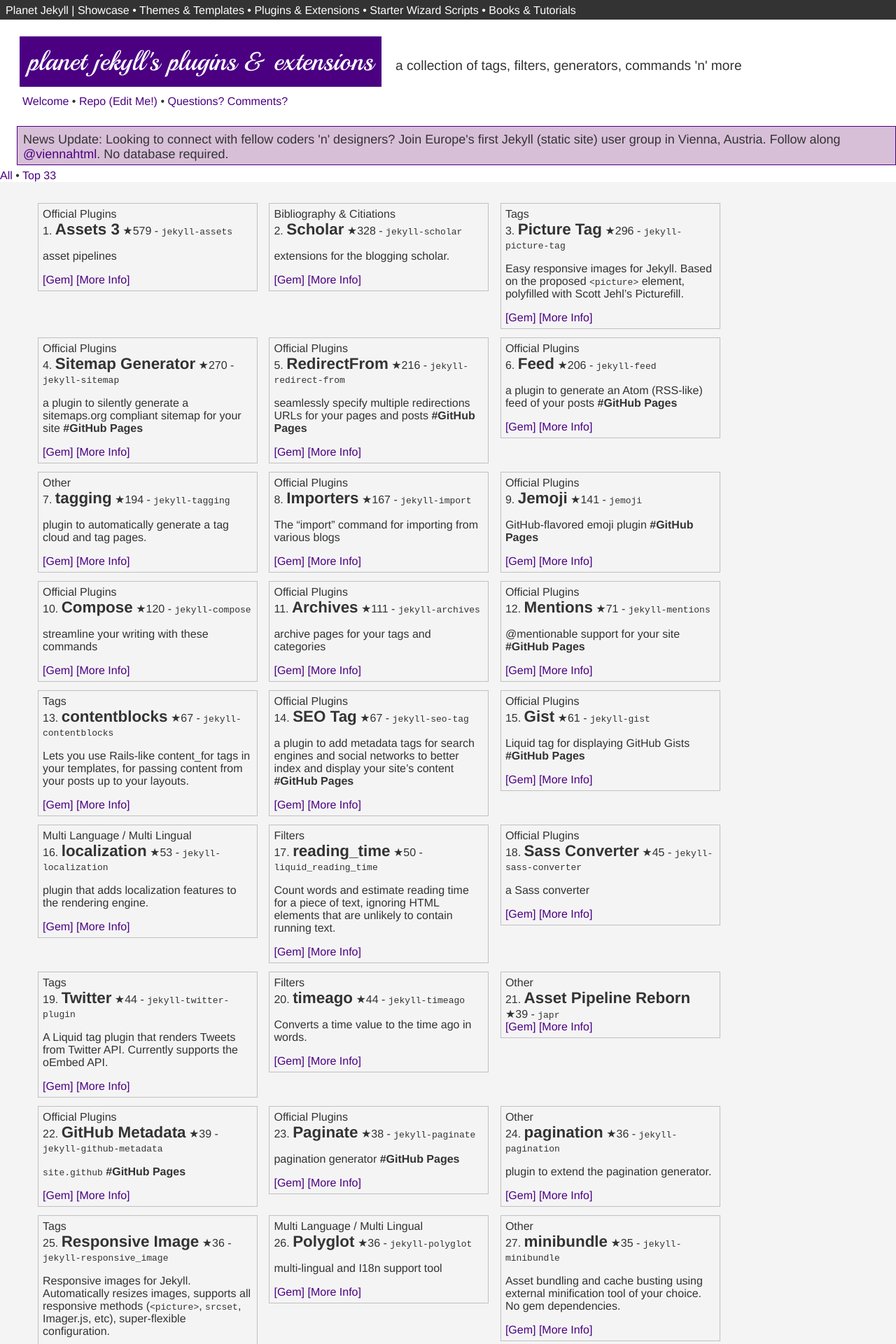
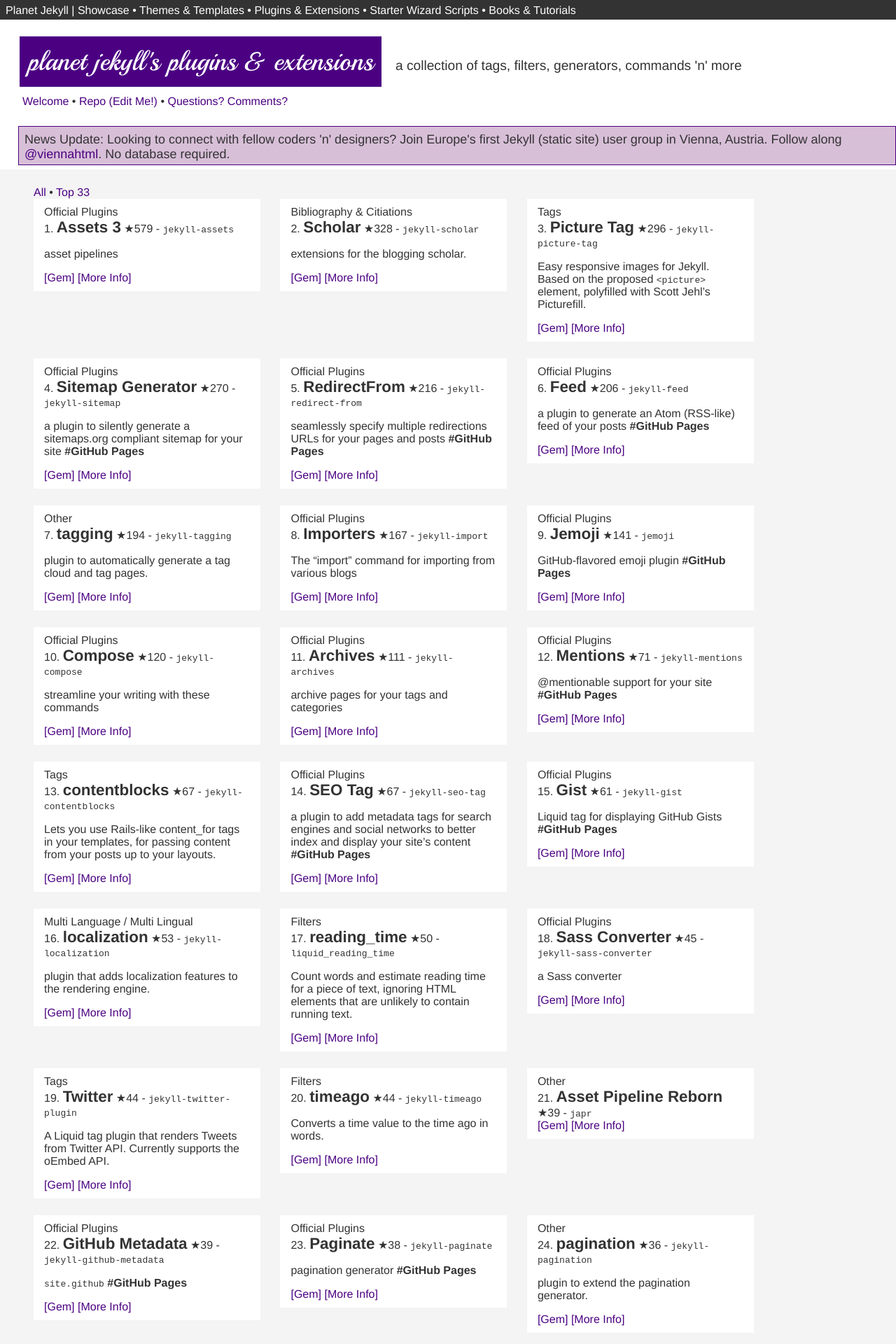
Before and after one commit to planetjekyll/planetjekyll.github.io, a Jekyll site: the page built from plugins/top.html, in a window 1280 px wide. Shown: the top 1920 px of the page at 70% size. Built offline with Jekyll 4.4.1, drawn with Linux system fonts in a browser that asks for light colours.

Commit message:
up styles

```diff
--- a/css/plugins/_announce.scss
+++ b/css/plugins/_announce.scss
@@ -5,7 +5,7 @@
 
   font-size: 18px;
   padding: 8px 8px 4px 8px;    // top right bottom left
-  margin: 6px 0 6px 24px;         // top right bottom left - note: set left to 24px!!
+  margin: 6px 0 6px 26px;         // top right bottom left - note: set left to 26px!!
   border: 1px solid $color-primary;
 
   a {
--- a/css/plugins/_plugins.scss
+++ b/css/plugins/_plugins.scss
@@ -13,11 +13,14 @@
 .plugin {
   display: inline-block;
   vertical-align: top;
-  width: 300px;
-  border: 1px solid silver;
-  margin: 6px;
-  padding: 6px;
-  /* background-color: white; */
+  // border: 1px solid silver;
+
+  width: 294px;   /* note: 270(10+10? left+right padding?)+24px add margin+border */
+  background-color: white;
+  margin-bottom: 24px;  // was: 15px;
+  margin-right: 24px;   // was: 15px;
+  padding: 10px 15px;
+
 
   .plugin-title {
     font-weight: bold;
--- a/css/plugins/style.scss
+++ b/css/plugins/style.scss
@@ -84,6 +84,21 @@ a:hover {
 }
 
 
+/* fix: use javascript?? jquery to add .programlisting class
+  to pre tags followed by code e.g. <pre><code> => <pre class='programlisting'><code>
+   for now assume all pres are programlistings
+*/
+pre,
+.programlisting
+{
+  padding: 4px 4px 4px 4px;
+  border-top: #bbb 1px solid;
+  border-bottom: #bbb 1px solid;
+  background: #f3f3f3;
+}
+
+
+
 
 @import 'plugins/plugins';   // note: use path relative to css root
 @import 'plugins/banner';
--- a/css/showcase/style.scss
+++ b/css/showcase/style.scss
@@ -83,6 +83,20 @@ a:hover {
 }
 
 
+/* fix: use javascript?? jquery to add .programlisting class
+  to pre tags followed by code e.g. <pre><code> => <pre class='programlisting'><code>
+   for now assume all pres are programlistings
+*/
+pre,
+.programlisting
+{
+  padding: 4px 4px 4px 4px;
+  border-top: #bbb 1px solid;
+  border-bottom: #bbb 1px solid;
+  background: #f3f3f3;
+}
+
+
 
 @import 'showcase/showcase';   // note: use path relative to css root
 @import 'showcase/banner';
--- a/plugins/top.html
+++ b/plugins/top.html
@@ -3,13 +3,15 @@ layout: plugins
 title:  Top 33 Jekyll Plugins
 ---
 
-<div>
-  <a href="/plugins">All</a> • <a href="/plugins/top">Top 33</a>
-</div>
 
 {% assign top_plugins = site.data.o.plugins.plugins | sort: "stars" | reverse %}
 
 <div class='plugins'>
+
+  <div>
+    <a href="/plugins">All</a> • <a href="/plugins/top">Top 33</a>
+  </div>
+
 {% for plugin in top_plugins limit:33 %}
   <div class='plugin'>
       {{ plugin.category }} <br>
```
Also changed, not shown: plugins/index.html (+5 -4 lines).
